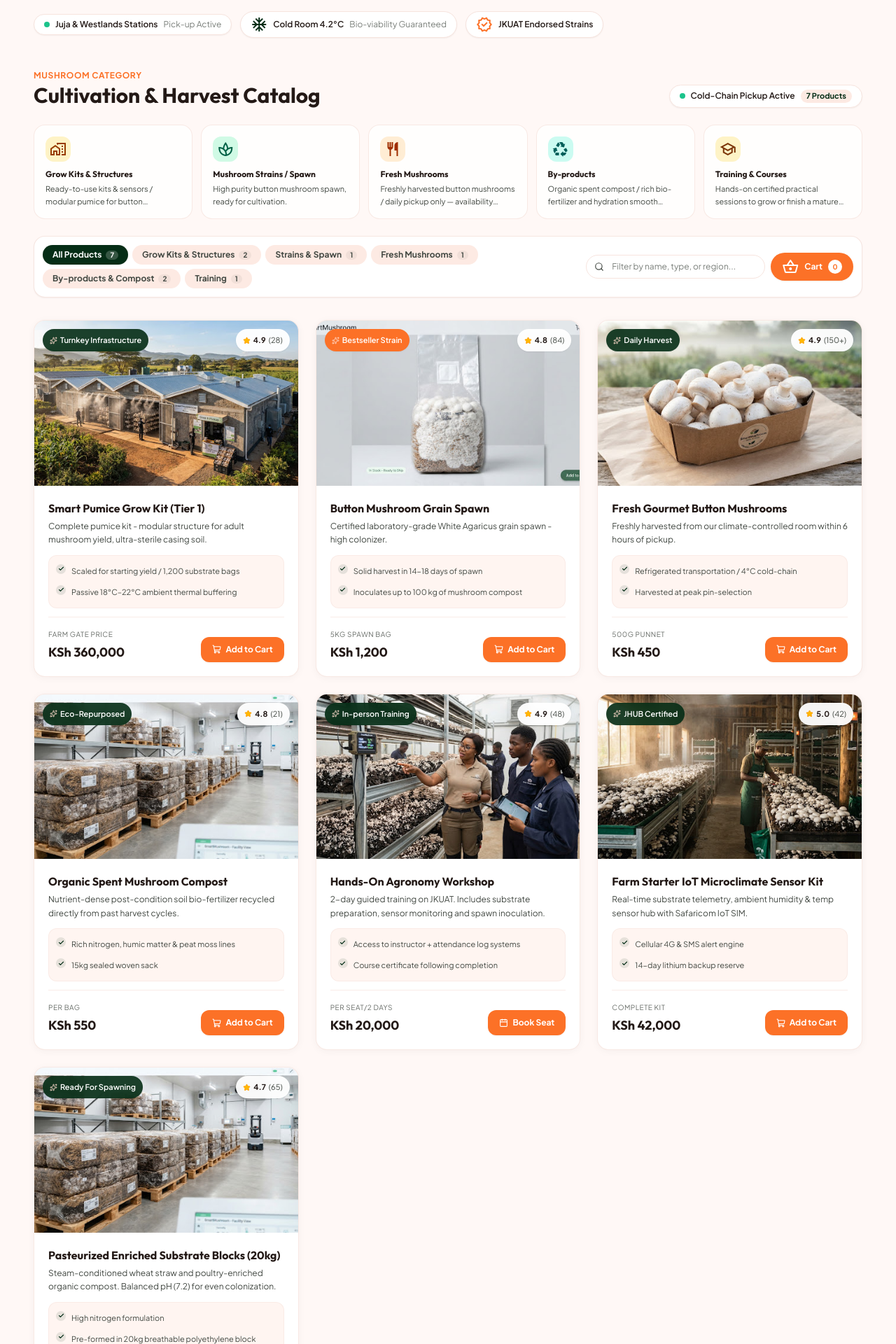
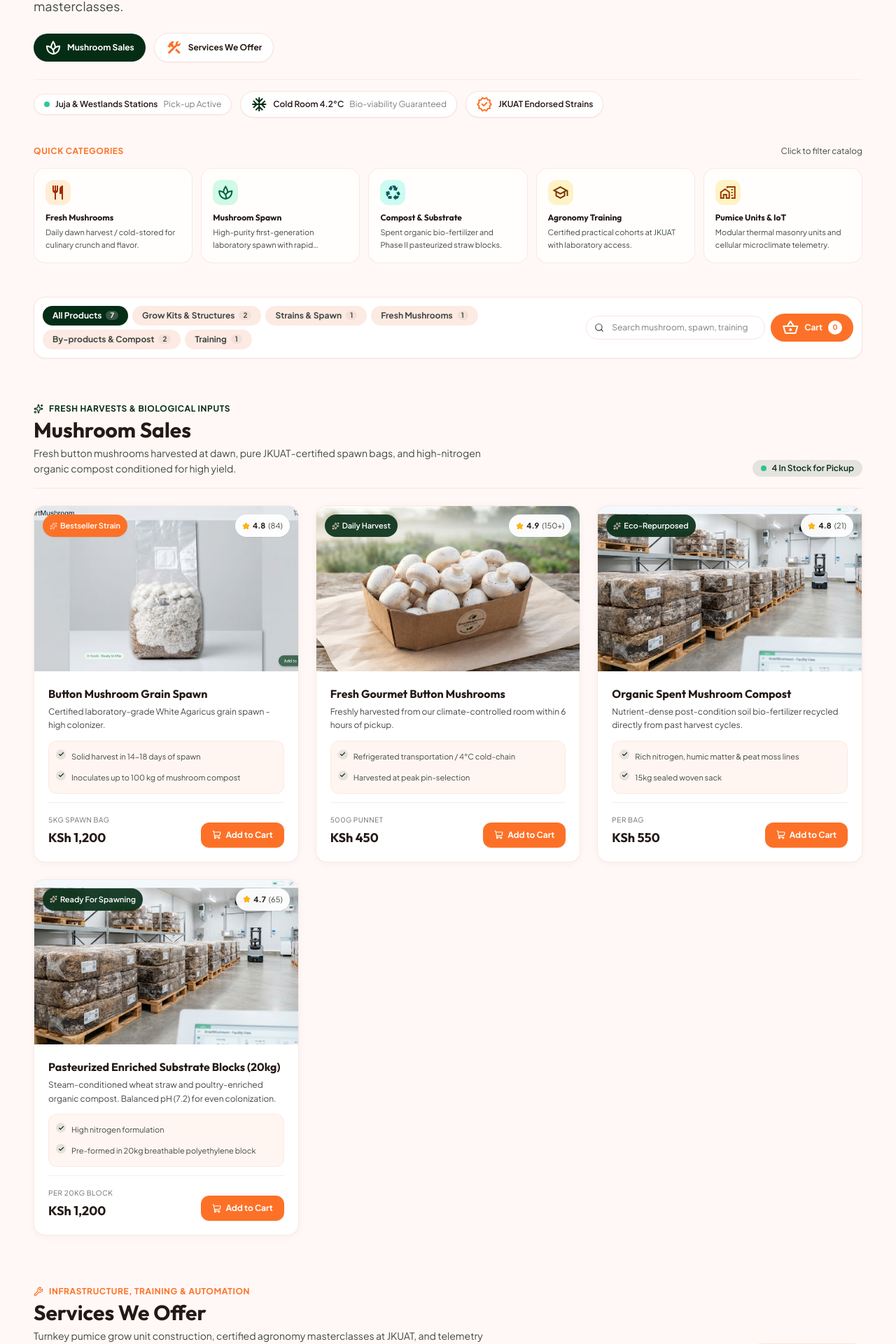
Before and after one commit to JHUB-AFRICA/mush-ai-web, a Next.js app: page /shop in a window 1280 px wide. Shown: the part 317-2237 px from the top of the page at 70% size. Built offline with nearby package versions, Linux system fonts and the light colour scheme.

Commit message:
refactor: reorganize product catalog layout and update shop metadata descriptions

```diff
--- a/app/shop/page.tsx
+++ b/app/shop/page.tsx
@@ -2,9 +2,9 @@ import type { Metadata } from "next";
 import ShopPageClient from "@/components/shop/ShopPageClient";
 
 export const metadata: Metadata = {
-  title: "Shop Cultivation & Harvest Catalog | SmartMushroom Kenya",
+  title: "Shop & Services | SmartMushroom Kenya",
   description:
-    "Order certified button mushroom spawn, modular volcanic pumice grow units, IoT telemetry hubs, and peak-grade fresh harvests for pickup in Juja and Westlands.",
+    "Order fresh button mushrooms, certified grain spawn, modular pumice grow units, IoT telemetry hubs, and book agronomy training for pickup in Juja and Westlands.",
 };
 
 export default function ShopPage() {
--- a/components/shop/ProductCatalog.tsx
+++ b/components/shop/ProductCatalog.tsx
@@ -2,7 +2,7 @@
 
 import { useMemo, useState } from "react";
 import Link from "next/link";
-import { Search } from "lucide-react";
+import { Search, Sparkles, Wrench } from "lucide-react";
 import { filterTabs, products, type FilterTab, type Product } from "@/lib/products";
 import ProductCard from "./ProductCard";
 import { useCart } from "./CartProvider";
@@ -10,45 +10,51 @@ import Icon from "@/components/Icon";
 
 const categoryCards = [
   {
-    category: "Grow Kits & Structures" as FilterTab,
-    shortLabel: "Grow Kits",
-    title: "Grow Kits & Structures",
-    icon: "home_work",
-    iconBg: "bg-amber-100 text-amber-800",
-    description: "Ready-to-use kits & sensors / modular pumice for button mushroom yield.",
-  },
-  {
-    category: "Strains & Spawn" as FilterTab,
-    shortLabel: "Spawn",
-    title: "Mushroom Strains / Spawn",
-    icon: "spa",
-    iconBg: "bg-emerald-100 text-emerald-800",
-    description: "High purity button mushroom spawn, ready for cultivation.",
-  },
-  {
     category: "Fresh Mushrooms" as FilterTab,
     shortLabel: "Fresh",
     title: "Fresh Mushrooms",
     icon: "restaurant",
     iconBg: "bg-orange-100 text-orange-800",
-    description: "Freshly harvested button mushrooms / daily pickup only — availability depends.",
+    description: "Daily dawn harvest / cold-stored for culinary crunch and flavor.",
+  },
+  {
+    category: "Strains & Spawn" as FilterTab,
+    shortLabel: "Spawn",
+    title: "Mushroom Spawn",
+    icon: "spa",
+    iconBg: "bg-emerald-100 text-emerald-800",
+    description: "High-purity first-generation laboratory spawn with rapid colonization.",
   },
   {
     category: "By-products & Compost" as FilterTab,
-    shortLabel: "By-products",
-    title: "By-products",
+    shortLabel: "Compost",
+    title: "Compost & Substrate",
     icon: "recycling",
     iconBg: "bg-teal-100 text-teal-800",
-    description: "Organic spent compost / rich bio-fertilizer and hydration smooth packaging per kg.",
+    description: "Spent organic bio-fertilizer and Phase II pasteurized straw blocks.",
   },
   {
     category: "Training" as FilterTab,
     shortLabel: "Training",
-    title: "Training & Courses",
+    title: "Agronomy Training",
     icon: "school",
     iconBg: "bg-amber-100 text-amber-900",
-    description: "Hands-on certified practical sessions to grow or finish a mature farm efficiently.",
+    description: "Certified practical cohorts at JKUAT with laboratory access.",
   },
+  {
+    category: "Grow Kits & Structures" as FilterTab,
+    shortLabel: "Structures",
+    title: "Pumice Units & IoT",
+    icon: "home_work",
+    iconBg: "bg-amber-100 text-amber-800",
+    description: "Modular thermal masonry units and cellular microclimate telemetry.",
+  },
+];
+
+// Definition of which categories fall under Mushroom Sales vs Services
+const serviceCategories: FilterTab[] = [
+  "Training",
+  "Grow Kits & Structures",
 ];
 
 interface ProductCatalogProps {
@@ -58,14 +64,13 @@ interface ProductCatalogProps {
 export default function ProductCatalog({ onSelectProduct }: ProductCatalogProps) {
   const [tab, setTab] = useState<FilterTab>("All Products");
   const [query, setQuery] = useState("");
-  const { count, open } = useCart();
+  const { count } = useCart();
 
   const handleCategoryCardClick = (cat: FilterTab) => {
-    // Toggle: if clicking current active category, revert to all products
     setTab((prev) => (prev === cat ? "All Products" : cat));
   };
 
-  const visible = useMemo(() => {
+  const filtered = useMemo(() => {
     const q = query.trim().toLowerCase();
     return products.filter((p) => {
       const inTab = tab === "All Products" || p.category === tab;
@@ -78,37 +83,31 @@ export default function ProductCatalog({ onSelectProduct }: ProductCatalogProps)
     });
   }, [tab, query]);
 
+  // Separate into Mushroom Sales vs Services
+  const mushroomSales = useMemo(
+    () => filtered.filter((p) => !serviceCategories.includes(p.category)),
+    [filtered]
+  );
+
+  const servicesOffer = useMemo(
+    () => filtered.filter((p) => serviceCategories.includes(p.category)),
+    [filtered]
+  );
+
   return (
-    <section
-      id="catalog"
-      aria-labelledby="catalog-heading"
-      className="mx-auto w-full max-w-7xl px-4 py-6 sm:px-6 lg:px-12"
-    >
-      {/* Section Header */}
-      <div className="flex flex-col gap-2 sm:flex-row sm:items-end sm:justify-between mb-6">
-        <div>
+    <div className="mx-auto w-full max-w-7xl px-4 py-6 sm:px-6 lg:px-12 space-y-12">
+      {/* 5 Category Quick Filter Cards */}
+      <section aria-label="Browse by category">
+        <div className="mb-4 flex items-center justify-between">
           <span className="font-label-sm text-xs font-bold uppercase tracking-wider text-secondary-container">
-            MUSHROOM CATEGORY
+            Quick Categories
           </span>
-          <h2
-            id="catalog-heading"
-            className="font-headline-lg text-2xl font-extrabold text-on-surface sm:text-3xl"
-          >
-            Cultivation &amp; Harvest Catalog
-          </h2>
+          <span className="text-xs text-on-surface-variant font-medium">
+            Click to filter catalog
+          </span>
         </div>
 
-        <div className="inline-flex items-center gap-2 self-start rounded-full border border-surface-container-high bg-surface-container-lowest px-3.5 py-1.5 text-xs text-on-surface-variant shadow-xs sm:self-auto">
-          <span className="flex h-2 w-2 rounded-full bg-emerald-500 animate-pulse" />
-          <span className="font-semibold text-on-surface">Cold-Chain Pickup Active</span>
-          <span className="rounded-full bg-surface-container px-2 py-0.5 text-[11px] font-bold text-primary">
-            {products.length} Products
-          </span>
-        </div>
-      </div>
-
-      {/* 5 Category Cards (from design) */}
-      <div className="mb-6 grid gap-3 grid-cols-1 sm:grid-cols-2 lg:grid-cols-5">
+        <div className="grid gap-3 grid-cols-1 sm:grid-cols-2 lg:grid-cols-5">
           {categoryCards.map((card) => {
             const isSelected = tab === card.category;
             return (
@@ -144,13 +143,14 @@ export default function ProductCatalog({ onSelectProduct }: ProductCatalogProps)
             );
           })}
         </div>
+      </section>
 
-      {/* Toolbar: filter pills + search + cart link */}
-      <div className="mb-8 rounded-2xl border border-surface-container-high/90 bg-surface-container-lowest p-3 shadow-xs flex flex-col gap-3 lg:flex-row lg:items-center lg:justify-between">
+      {/* Unified Toolbar: filter pills + search input + cart link */}
+      <div className="rounded-2xl border border-surface-container-high/90 bg-surface-container-lowest p-3 shadow-xs flex flex-col gap-3 lg:flex-row lg:items-center lg:justify-between">
         {/* Filter Pills */}
         <div
           role="group"
-          aria-label="Filter products by category"
+          aria-label="Filter catalog items"
           className="flex flex-wrap items-center gap-1.5"
         >
           {filterTabs.map((t) => {
@@ -190,7 +190,7 @@ export default function ProductCatalog({ onSelectProduct }: ProductCatalogProps)
         {/* Search & Cart Actions */}
         <div className="flex items-center gap-2 shrink-0">
           <label className="relative flex-1 lg:w-64 lg:flex-none">
-            <span className="sr-only">Search products</span>
+            <span className="sr-only">Search catalog</span>
             <Search
               size={14}
               aria-hidden="true"
@@ -200,7 +200,7 @@ export default function ProductCatalog({ onSelectProduct }: ProductCatalogProps)
               type="search"
               value={query}
               onChange={(e) => setQuery(e.target.value)}
-              placeholder="Filter by name, type, or region..."
+              placeholder="Search mushroom, spawn, training..."
               className="w-full rounded-full border border-surface-container-high bg-surface-container-lowest py-2 pl-9 pr-3 text-xs outline-none focus-visible:ring-2 focus-visible:ring-primary text-on-surface placeholder:text-on-surface-variant/70"
             />
           </label>
@@ -219,10 +219,39 @@ export default function ProductCatalog({ onSelectProduct }: ProductCatalogProps)
         </div>
       </div>
 
-      {/* Product Grid (3 cols x 2 rows = 6 core cards) */}
-      {visible.length > 0 ? (
+      {/* SECTION 1: MUSHROOM SALES */}
+      {(tab === "All Products" || !serviceCategories.includes(tab)) && (
+        <section
+          id="mushroom-sales"
+          aria-labelledby="mushroom-sales-heading"
+          className="scroll-mt-24 pt-4"
+        >
+          <div className="flex flex-col sm:flex-row sm:items-end justify-between gap-2 mb-6 border-b border-surface-container-high/80 pb-4">
+            <div>
+              <div className="flex items-center gap-2 text-xs font-bold uppercase tracking-wider text-primary">
+                <Sparkles size={14} />
+                <span>FRESH HARVESTS &amp; BIOLOGICAL INPUTS</span>
+              </div>
+              <h2
+                id="mushroom-sales-heading"
+                className="font-headline-lg text-2xl font-extrabold text-on-surface sm:text-3xl mt-1"
+              >
+                Mushroom Sales
+              </h2>
+              <p className="mt-1 text-xs sm:text-sm text-on-surface-variant leading-relaxed max-w-2xl">
+                Fresh button mushrooms harvested at dawn, pure JKUAT-certified spawn bags, and high-nitrogen organic compost conditioned for high yield.
+              </p>
+            </div>
+
+            <div className="inline-flex items-center gap-2 self-start rounded-full bg-primary/10 px-3 py-1 text-xs font-semibold text-primary sm:self-auto">
+              <span className="h-2 w-2 rounded-full bg-emerald-500 animate-pulse" />
+              <span>{mushroomSales.length} In Stock for Pickup</span>
+            </div>
+          </div>
+
+          {mushroomSales.length > 0 ? (
             <ul className="grid gap-6 sm:grid-cols-2 lg:grid-cols-3">
-          {visible.map((product) => (
+              {mushroomSales.map((product) => (
                 <li key={product.id} className="h-full">
                   <ProductCard
                     product={product}
@@ -232,6 +261,63 @@ export default function ProductCatalog({ onSelectProduct }: ProductCatalogProps)
               ))}
             </ul>
           ) : (
+            <p className="py-6 text-center text-xs text-on-surface-variant">
+              No physical mushroom items match this search filter.
+            </p>
+          )}
+        </section>
+      )}
+
+      {/* SECTION 2: SERVICES WE OFFER */}
+      {(tab === "All Products" || serviceCategories.includes(tab)) && (
+        <section
+          id="services-we-offer"
+          aria-labelledby="services-heading"
+          className="scroll-mt-24 pt-6"
+        >
+          <div className="flex flex-col sm:flex-row sm:items-end justify-between gap-2 mb-6 border-b border-surface-container-high/80 pb-4">
+            <div>
+              <div className="flex items-center gap-2 text-xs font-bold uppercase tracking-wider text-secondary-container">
+                <Wrench size={14} />
+                <span>INFRASTRUCTURE, TRAINING &amp; AUTOMATION</span>
+              </div>
+              <h2
+                id="services-heading"
+                className="font-headline-lg text-2xl font-extrabold text-on-surface sm:text-3xl mt-1"
+              >
+                Services We Offer
+              </h2>
+              <p className="mt-1 text-xs sm:text-sm text-on-surface-variant leading-relaxed max-w-2xl">
+                Turnkey pumice grow unit construction, certified agronomy masterclasses at JKUAT, and telemetry microclimate monitoring tailored for commercial growers.
+              </p>
+            </div>
+
+            <div className="inline-flex items-center gap-2 self-start rounded-full bg-secondary-container/15 px-3 py-1 text-xs font-semibold text-secondary-container sm:self-auto">
+              <span>{servicesOffer.length} Professional Services</span>
+            </div>
+          </div>
+
+          {servicesOffer.length > 0 ? (
+            <ul className="grid gap-6 sm:grid-cols-2 lg:grid-cols-3">
+              {servicesOffer.map((service) => (
+                <li key={service.id} className="h-full">
+                  <ProductCard
+                    product={service}
+                    onOpenDetail={onSelectProduct}
+                  />
+                </li>
+              ))}
+            </ul>
+          ) : (
+            <p className="py-6 text-center text-xs text-on-surface-variant">
+              No services match this search filter.
+            </p>
+          )}
+        </section>
+      )}
+
+      {/* Empty State when zero items in both */}
+      {mushroomSales.length === 0 && servicesOffer.length === 0 && (
         <div
           role="status"
           className="rounded-3xl border border-surface-container-high bg-surface-container-lowest p-12 text-center shadow-xs"
@@ -241,10 +327,10 @@ export default function ProductCatalog({ onSelectProduct }: ProductCatalogProps)
             className="text-[48px] text-on-surface-variant/60 mx-auto mb-3"
           />
           <h3 className="font-headline-sm text-lg text-primary font-bold">
-            No mushroom products found
+            No items found
           </h3>
           <p className="mt-1 text-xs text-on-surface-variant max-w-sm mx-auto">
-            Try adjusting your search terms or select another category from the filters above.
+            Try adjusting your query or click below to view all items and services.
           </p>
           <button
             type="button"
@@ -254,10 +340,10 @@ export default function ProductCatalog({ onSelectProduct }: ProductCatalogProps)
             }}
             className="mt-5 rounded-full bg-primary px-5 py-2.5 text-xs font-bold text-on-primary hover:bg-primary-container transition-colors shadow-xs"
           >
-            Reset Filters &amp; Show All
+            Show All Catalog &amp; Services
           </button>
         </div>
       )}
-    </section>
+    </div>
   );
 }
--- a/components/shop/ShopHeader.tsx
+++ b/components/shop/ShopHeader.tsx
@@ -1,19 +1,41 @@
+import Link from "next/link";
 import Icon from "@/components/Icon";
 
 export default function ShopHeader() {
   return (
     <section className="mx-auto w-full max-w-7xl px-4 pt-8 pb-4 sm:px-6 lg:px-12">
       <div className="max-w-4xl">
-        <h1 className="font-headline-xl text-3xl font-extrabold tracking-tight text-on-surface sm:text-4xl lg:text-5xl lg:leading-[1.15]">
-          Everything you need to grow, learn and enjoy button mushrooms.
+        <span className="font-label-sm text-xs font-bold uppercase tracking-wider text-secondary-container">
+          SmartMushroom Catalog &amp; Solutions
+        </span>
+        <h1 className="font-headline-xl mt-1 text-3xl font-extrabold tracking-tight text-on-surface sm:text-4xl lg:text-5xl lg:leading-[1.15]">
+          Shop &amp; Services
         </h1>
         <p className="mt-3 text-sm text-on-surface-variant sm:text-base lg:text-lg leading-relaxed max-w-3xl">
-          Grow kits, strains, fresh mushrooms, by-products and training, all available for local pickup.
+          Everything you need to grow, learn and succeed with button mushrooms — fresh harvests, laboratory-certified spawn, modular pumice infrastructure, and hands-on agronomy masterclasses.
         </p>
+
+        {/* In-page navigation between Mushroom Sales and Services */}
+        <div className="mt-6 flex flex-wrap items-center gap-3">
+          <a
+            href="#mushroom-sales"
+            className="inline-flex items-center gap-2 rounded-full bg-primary text-on-primary px-4 py-2 text-xs font-bold shadow-xs hover:bg-primary-container transition-all"
+          >
+            <Icon name="spa" className="text-[14px]" />
+            Mushroom Sales
+          </a>
+          <a
+            href="#services-we-offer"
+            className="inline-flex items-center gap-2 rounded-full border border-surface-container-high bg-surface-container-lowest text-on-surface px-4 py-2 text-xs font-bold shadow-xs hover:border-primary hover:text-primary transition-all"
+          >
+            <Icon name="construction" className="text-[14px] text-secondary-container" />
+            Services We Offer
+          </a>
+        </div>
       </div>
 
       {/* Trust pill row (combining agronomic data & pickup assurance) */}
-      <div className="mt-6 flex flex-wrap items-center gap-3 text-xs text-on-surface-variant">
+      <div className="mt-6 flex flex-wrap items-center gap-3 text-xs text-on-surface-variant border-t border-surface-container-high/60 pt-4">
         <div className="inline-flex items-center gap-2 rounded-full border border-surface-container-high bg-surface-container-lowest px-3.5 py-1.5 shadow-xs">
           <span className="flex h-2 w-2 rounded-full bg-emerald-500 animate-pulse" />
           <span className="font-semibold text-on-surface">Juja &amp; Westlands Stations</span>
```
Lines whose indentation alone changed are shown as unchanged.
